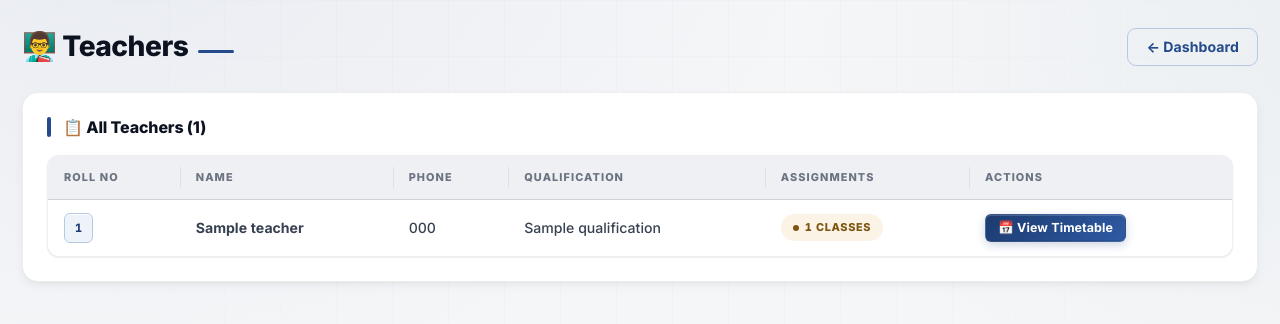
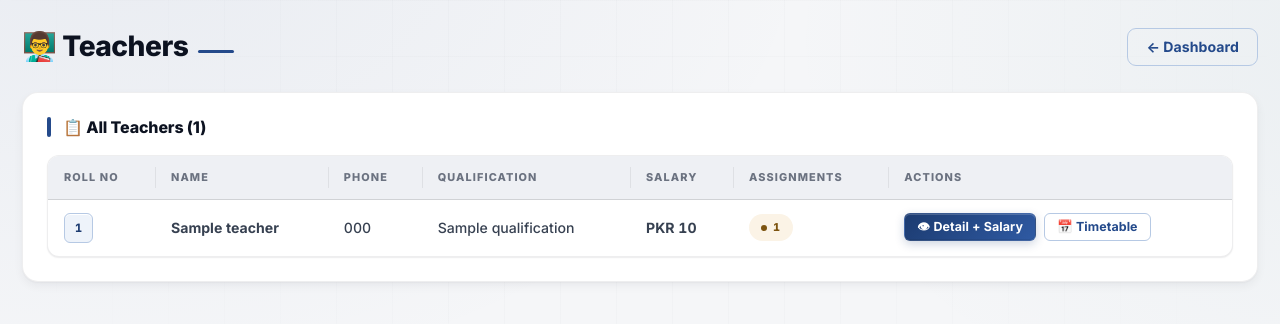
Before and after one commit to bosshanan123-ui/academy-management, a Flask app: template templates/principal/teachers.html in a window 1280 px wide. Shown: the top 324 px of the page. Run offline with Flask 3, Linux system fonts and the light colour scheme; the template is opened without the code that fills it: most values are stand-ins (such as "Sample title", 1, 10 or a date in 2020).

Commit message:
Update teachers.html

```diff
--- a/templates/principal/teachers.html
+++ b/templates/principal/teachers.html
@@ -19,6 +19,7 @@
             <th>Name</th>
             <th>Phone</th>
             <th>Qualification</th>
+            <th>Salary</th>
             <th>Assignments</th>
             <th>Actions</th>
           </tr>
@@ -30,10 +31,20 @@
             <td><strong>{{ t.name }}</strong></td>
             <td>{{ t.phone }}</td>
             <td>{{ t.qualification }}</td>
-            <td><span class="pill pill-partial">{{ t.assignments_count }} classes</span></td>
             <td>
-              <a href="{{ url_for('principal.teacher_timetable', teacher_id=t.id) }}" class="btn btn-sm">
-                📅 View Timetable
+              {% if t.monthly_salary %}
+                <strong>PKR {{ t.monthly_salary }}</strong>
+              {% else %}
+                <span class="text-muted">Not set</span>
+              {% endif %}
+            </td>
+            <td><span class="pill pill-partial">{{ t.assignments_count }}</span></td>
+            <td class="actions">
+              <a href="{{ url_for('principal.teacher_detail', teacher_id=t.id) }}" class="btn btn-sm">
+                👁 Detail + Salary
+              </a>
+              <a href="{{ url_for('principal.teacher_timetable', teacher_id=t.id) }}" class="btn btn-sm btn-ghost">
+                📅 Timetable
               </a>
             </td>
           </tr>
```
